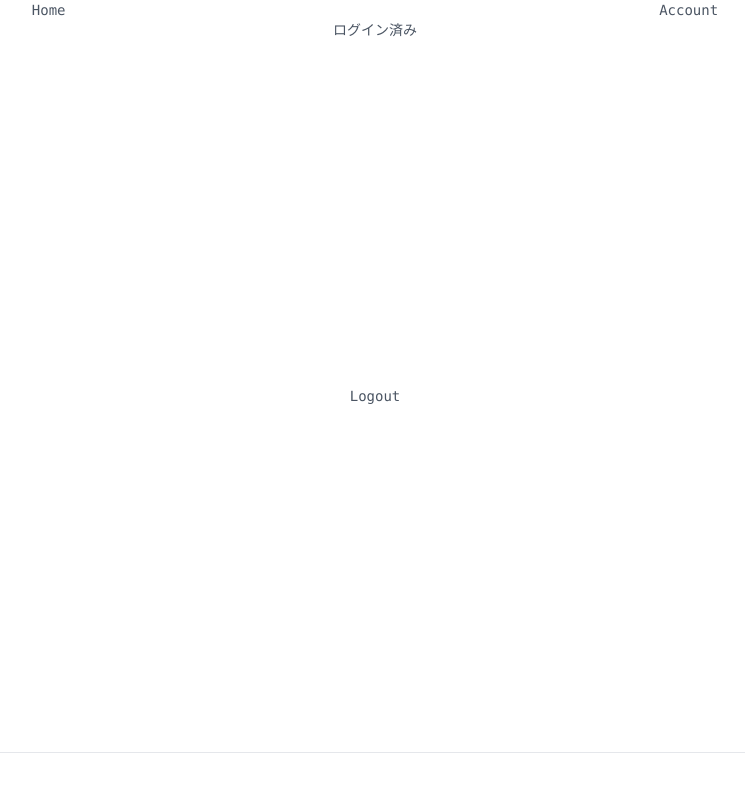
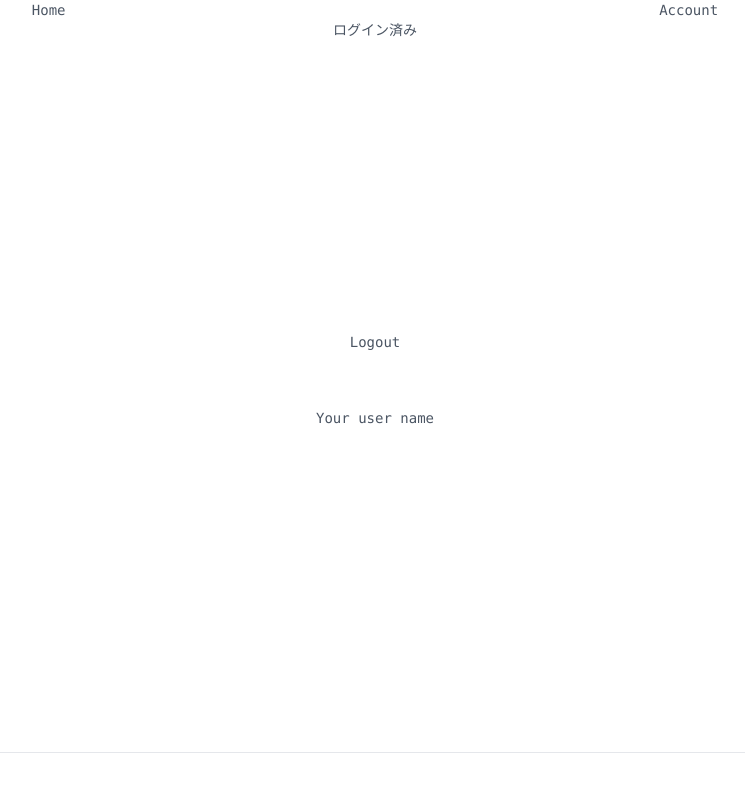
Before and after one commit to Azkat/next-hasura-boilerplate-01, a Next.js app: page /account in a window 1280 px wide. Shown: the top 792 px of the page, without its empty margins (265-1010 px from the left). Built offline with nearby package versions, Linux system fonts and the light colour scheme; no server answers; the database is empty; sample sign-in values are in the browser's storage.

Commit message:
UpdateUserNameコンポネントでエラー出る。

```diff
--- a/components/UpdateUserName.tsx
+++ b/components/UpdateUserName.tsx
@@ -1,29 +1,36 @@
-import React, { useState } from 'react'
+import React, { useState, useEffect } from 'react'
 import { useAppMutate } from '../hooks/useAppMutate'
 import { useSelector, useDispatch } from 'react-redux'
 import { setEditedNews, selectNews } from '../slices/uiSlice'
 import { QueryClient, useQueryClient } from 'react-query'
 import { fetchUserById } from '../hooks/useQueryUsers'
 import { User } from '../types/types'
+import Cookie from 'universal-cookie'
 
 export default function UpdateUserName() {
+  const cookie = new Cookie()
   const queryClient = useQueryClient()
-  const data = queryClient.getQueryData<User>('user_by_id')
+  /* await queryClient.prefetchQuery('user_by_id', () =>
+    fetchUserById(cookie.get('user_id'))
+  ) */
+  /* const data = queryClient.prefetchQuery<User>('user_by_id', () =>
+    fetchUserById(cookie.get('user_id'))
+  ) */
   const { updateUserNameMutation } = useAppMutate()
 
-  const submitHandler = (e: FormEvent<HTMLFormElement>) => {
+  /* const submitHandler = (e: FormEvent<HTMLFormElement>) => {
     e.preventDefault()
     if (editedNews.id === '') {
       updateUserNameMutation.mutate(editedNews.content)
     } else {
       updateNewsMutation.mutate(editedNews)
     }
-  }
+  } */
 
   return (
     <div className="mt-14 mb-8">
-      <h3>Your user mame</h3>
-      <form onSubmit={updateUserNameMutation}>
+      <h3>Your user name </h3>
+      {/* <form onSubmit={updateUserNameMutation}>
         <input
           type="text"
           className="my-3 px-3 py-1 border border-gray-300"
@@ -37,7 +44,7 @@ export default function UpdateUserName() {
         >
           update
         </button>
-      </form>
+      </form> */}
     </div>
   )
 }
--- a/hooks/useQueryUsers.ts
+++ b/hooks/useQueryUsers.ts
@@ -48,6 +48,7 @@ export const fetchUserById = async (id) => {
     GET_USERBY_ID_PK,
     { id: id }
   )
+  console.log(data)
   return data
 }
 export const createUser = async (firebase_id) => {
--- a/hooks/useUserChanged.ts
+++ b/hooks/useUserChanged.ts
@@ -38,7 +38,7 @@ export const useUserChanged = () => {
 
         if (hasuraClaims) {
           cookie.set('token', token, { path: '/' })
-          cookie.set('user_id', 'd524bb72-4fce-4622-9c08-62264943ff68', {
+          cookie.set('user_id', '18745296-57aa-477c-987e-96b7cf2c3be5', {
             path: '/',
           })
           router.push('/account')
--- a/pages/account/index.tsx
+++ b/pages/account/index.tsx
@@ -60,7 +60,7 @@ export default function UserList(props) {
           Logout
         </div>
         {providerId == 'password' ? <UpdateEmail /> : ''}
-        {/* <UpdateUserName /> */}
+        <UpdateUserName />
       </Layout>
     )
   }
```
